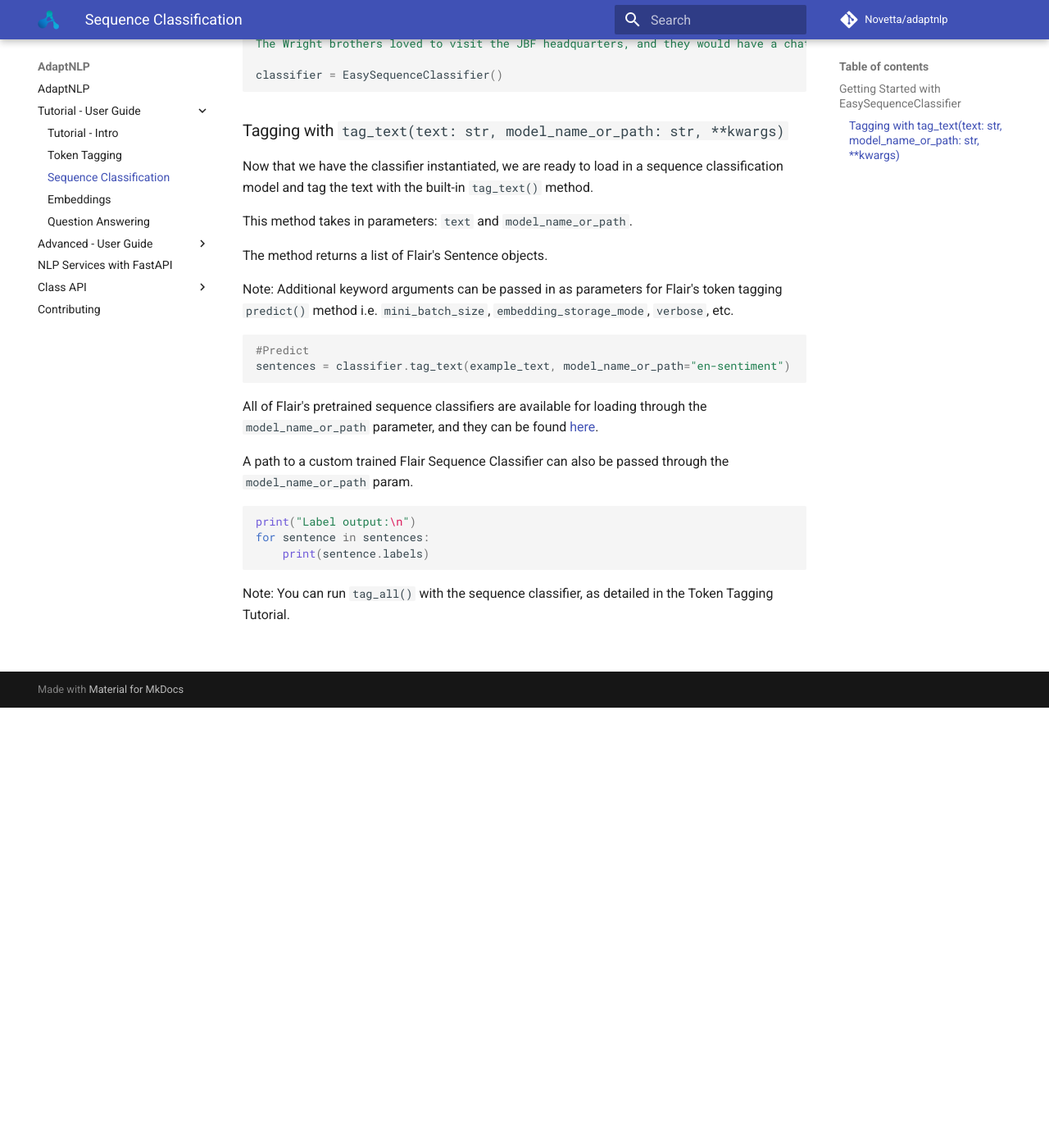
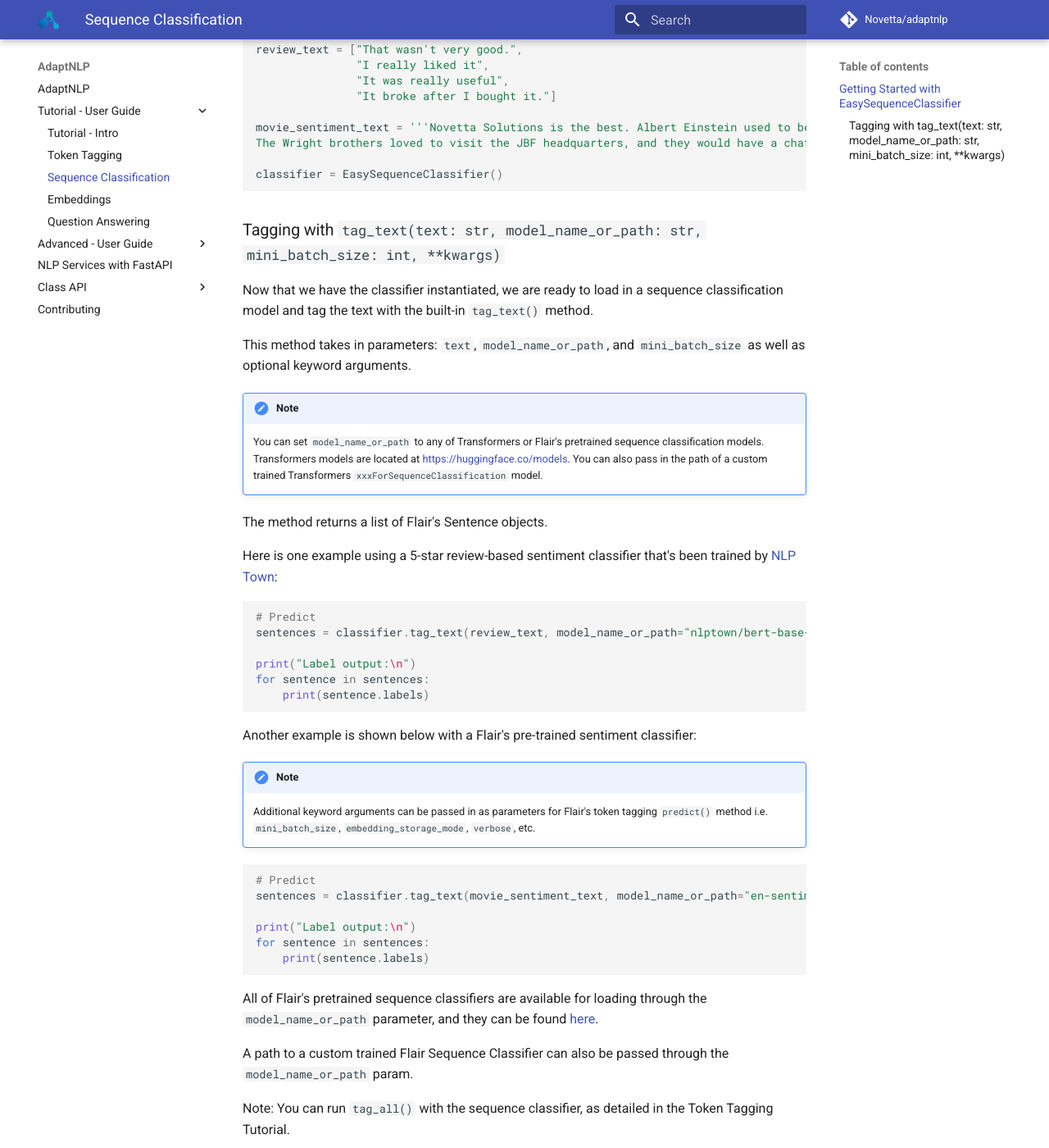
Before and after one commit to mmonnikNov/adaptnlp, an MkDocs documentation site: the page built from docs/tutorial/sequence-classification.md, in a window 1280 px wide and 1400 px high, scrolled down 537 px. Shown: the whole window at 82% size. Built offline with MkDocs 1.6.1 and Material for MkDocs 9.7.7, drawn with Linux system fonts in a browser that asks for light colours; comment, search, counter and statistics services are not loaded; some of the changed text lies outside the part shown.

````diff
--- a/docs/tutorial/sequence-classification.md
+++ b/docs/tutorial/sequence-classification.md
@@ -10,32 +10,60 @@ state-of-the-art sequence classification models.
 
 We'll first get started by importing the `EasySequenceClassifier` class from AdaptNLP.
 
-After that, we set some example text and instantiate the classifier.
+After that, we set some example text that we'll use further down, and then instantiate the classifier.
 
 ```python
 from adaptnlp import EasySequenceClassifier
 
-example_text = '''Novetta Solutions is the best. Albert Einstein used to be employed at Novetta Solutions.
+review_text = ["That wasn't very good.",
+               "I really liked it",
+               "It was really useful",
+               "It broke after I bought it."]
+
+movie_sentiment_text = '''Novetta Solutions is the best. Albert Einstein used to be employed at Novetta Solutions.
 The Wright brothers loved to visit the JBF headquarters, and they would have a chat with Albert.'''
 
 classifier = EasySequenceClassifier()
 ```
 
-### Tagging with `tag_text(text: str, model_name_or_path: str, **kwargs)`
+### Tagging with `tag_text(text: str, model_name_or_path: str, mini_batch_size: int, **kwargs)`
 
 Now that we have the classifier instantiated, we are ready to load in a sequence classification model and tag the text
 with the built-in `tag_text()` method.
 
-This method takes in parameters: `text` and `model_name_or_path`.
+This method takes in parameters: `text`, `model_name_or_path`, and `mini_batch_size` as well as optional keyword arguments.
+
+!!! note
+    You can set `model_name_or_path` to any of Transformers or Flair's pretrained sequence classification models.
+    Transformers models are located at [https://huggingface.co/models](https://huggingface.co/models).  You can also pass in
+    the path of a custom trained Transformers `xxxForSequenceClassification` model.
 
 The method returns a list of Flair's Sentence objects.
 
-Note: Additional keyword arguments can be passed in as parameters for Flair's token tagging `predict()` method i.e.
-`mini_batch_size`, `embedding_storage_mode`, `verbose`, etc.
+Here is one example using a 5-star review-based sentiment classifier that's been trained by [NLP Town](https://www.nlp.town/):
 
 ```python
-#Predict
-sentences = classifier.tag_text(example_text, model_name_or_path="en-sentiment")
+# Predict
+sentences = classifier.tag_text(review_text, model_name_or_path="nlptown/bert-base-multilingual-uncased-sentiment", mini_batch_size=1)
+
+print("Label output:\n")
+for sentence in sentences:
+    print(sentence.labels)
+```
+
+Another example is shown below with a Flair's pre-trained sentiment classifier:
+
+!!! note
+    Additional keyword arguments can be passed in as parameters for Flair's token tagging `predict()` method i.e.
+    `mini_batch_size`, `embedding_storage_mode`, `verbose`, etc.
+
+```python
+# Predict
+sentences = classifier.tag_text(movie_sentiment_text, model_name_or_path="en-sentiment")
+
+print("Label output:\n")
+for sentence in sentences:
+    print(sentence.labels)
 ```
 
 All of Flair's pretrained sequence classifiers are available for loading through the `model_name_or_path` parameter,
@@ -43,11 +71,4 @@ and they can be found [here](https://github.com/flairNLP/flair/blob/master/resou
 
 A path to a custom trained Flair Sequence Classifier can also be passed through the `model_name_or_path` param.
 
-
-```python
-print("Label output:\n")
-for sentence in sentences:
-    print(sentence.labels)
-```
-
 Note: You can run `tag_all()` with the sequence classifier, as detailed in the Token Tagging Tutorial.
````
Also changed, not shown: adaptnlp/__init__.py (+5 -3 lines), docs/class-api/question-answering-module.md (+4 -0 lines), docs/class-api/sequence-classifier-module.md (+8 -0 lines), docs/tutorial/question-answering.md (+38 -4 lines).
